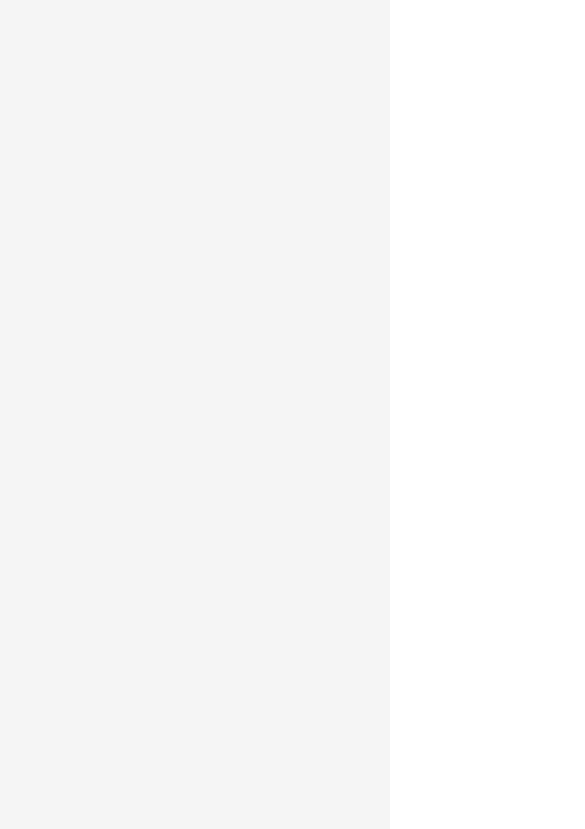
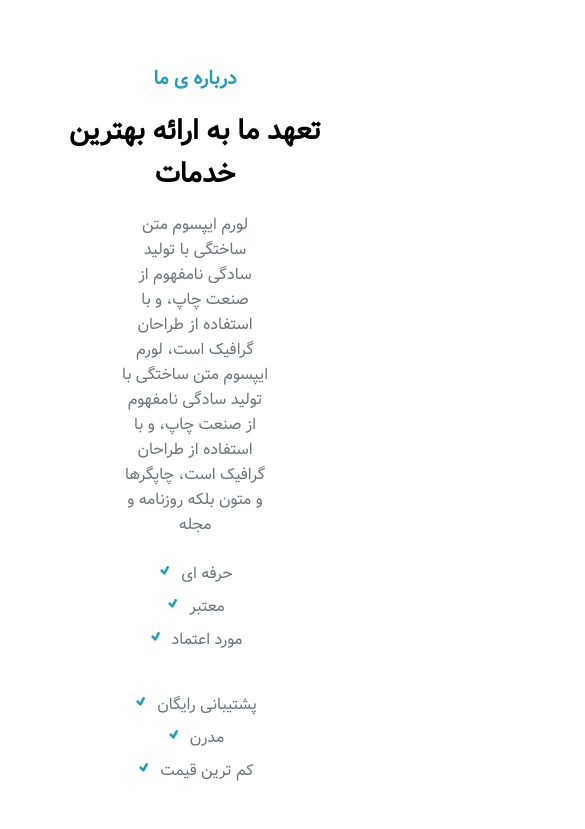
Before and after one commit to Elmira868/Dareno, a React (Vite) app: page / in a window 390 px wide. Shown: the part 1595-2424 px from the top of the page, 585 px wide, since content can reach past the window. Built offline with nearby package versions, Linux system fonts and the light colour scheme.

Commit message:
Add about us to git

```diff
--- a/src/components/About/About.css
+++ b/src/components/About/About.css
@@ -1,20 +1,20 @@
-
-.about-box{
+.about-box {
   display: flex;
-    background-color: whitesmoke;
+  position: relative;
+  top: -8rem;
 }
 
-.about-box--img{
+.about-box--img {
   position: relative;
   padding: 2rem 3rem;
 }
 
-.window-img{
+.window-img {
   width: 450px;
   height: 450px;
 }
 
-.about-img{
+.about-img {
   width: 250px;
   height: 250px;
   position: absolute;
@@ -22,19 +22,130 @@
   right: -70px;
 }
 
-.about-us--texts{
+.about-us--texts {
   text-align: right;
   padding: 2rem 3rem;
   overflow: hidden;
 }
 
-.about-us{
+.about-us {
   color: #219ebc;
   font-size: 1.2rem;
 }
 
-.about-us--desc{
+.about-us--desc {
   font-size: 1rem;
   color: #6c757d;
   margin-top: 1rem;
 }
+
+.about-features {
+  display: flex;
+  justify-content: space-between;
+}
+.about-features ul {
+  padding: 3rem 5rem;
+}
+.about-features ul li {
+  list-style: none;
+  color: #6c757d;
+  padding-top: 1rem;
+  font-size: 1.1rem;
+}
+
+.about-icon {
+  color: #219ebc;
+  margin-right: 0.5rem;
+}
+
+/* Responsive */
+@media (max-width: 768px) {
+  .about-box {
+    flex-direction: column;
+    align-items: center;
+    top: 0;
+  }
+
+  .about-box--img {
+    padding: 0;
+  }
+
+  .window-img {
+    width: 100%;
+  }
+
+  .about-img {
+    width: 200px;
+    height: 200px;
+    right: -35px;
+  }
+
+  .about-us--texts {
+    margin-top: 4rem;
+    text-align: center;
+  }
+
+  .about-us--title {
+    font-size: 1.75rem;
+    margin-top: 1rem;
+  }
+
+  .about-us--desc {
+    width: 50%;
+    margin: auto;
+    padding-top: 1rem;
+  }
+
+  .about-features {
+    flex-direction: column;
+  }
+
+  .about-features ul {
+    padding: 1rem 0;
+  }
+
+  .about-features ul li {
+    padding-top: 0.5rem;
+    font-size: 1rem;
+  }
+}
+
+@media (min-width: 769px) and (max-width: 992px) {
+  .about-box {
+    flex-direction: column;
+  }
+
+  .about-img {
+    right: 180px;
+  }
+
+  .about-us--texts {
+    margin-top: 2rem;
+  }
+}
+
+@media (min-width: 993px) and (max-width: 1199px) {
+  .about-box {
+    flex-direction: column;
+  }
+
+  .about-box--img {
+    margin: auto;
+  }
+
+  .about-us--texts {
+    margin-top: 2rem;
+  }
+
+  .about-us--desc {
+    font-size: 1.2rem;
+  }
+
+  .about-features ul {
+    margin: auto;
+  }
+
+  .about-features ul li {
+    font-size: 1.3rem;
+  }
+}
--- a/src/components/About/About.jsx
+++ b/src/components/About/About.jsx
@@ -1,36 +1,58 @@
-import './About.css';
-import about2 from '../../assets/img/about2.jpg';
-import about1 from '../../assets/img/about-1.avif';
+import "./About.css";
+import about2 from "../../assets/img/about2.jpg";
+import about1 from "../../assets/img/about-1.avif";
+import { TiTick } from "react-icons/ti";
+export default function About() {
+  return (
+    <>
+      <div className="about-box">
+        <div className="about-box--img">
+          <img src={about1} alt="window" className="window-img" />
+          <img src={about2} alt="about" className="about-img" />
+        </div>
+        <div className="about-us--texts">
+          <h5 className="about-us">درباره ی ما</h5>
+          <h1 className="about-us--title">تعهد ما به ارائه بهترین خدمات</h1>
+          <p className="about-us--desc">
+            لورم ایپسوم متن ساختگی با تولید سادگی نامفهوم از صنعت چاپ، و با
+            استفاده از طراحان گرافیک است، لورم ایپسوم متن ساختگی با تولید سادگی
+            نامفهوم از صنعت چاپ، و با استفاده از طراحان گرافیک است، چاپگرها و
+            متون بلکه روزنامه و مجله
+          </p>
 
-export default function About(){
-    return(
-        <>
-        <div className='about-box'>
-            <div className='about-box--img'>
-                <img src={about1} alt="window" className='window-img'/>
-                <img src={about2} alt="about" className='about-img' />
-            </div>
-            <div className='about-us--texts'>
-                <h5 className='about-us'>درباره ی ما</h5>
-                <h1 className='about-us--title'>
-                    تعهد ما به ارائه بهترین خدمات
-                </h1>
-                <p className='about-us--desc'>
-                    لورم ایپسوم متن ساختگی با
-                     تولید سادگی نامفهوم از صنعت چاپ،
-                     و با استفاده از طراحان گرافیک است،
-                     لورم ایپسوم متن
-                      ساختگی با تولید سادگی نامفهوم از صنعت چاپ،
-                      و با استفاده از طراحان گرافیک است،
-                      چاپگرها و متون بلکه روزنامه و مجله
-                </p>
+          <div className="about-features">
+            <ul>
+              <li>
+                <TiTick className="about-icon" />
+                حرفه ای
+              </li>
+              <li>
+                <TiTick className="about-icon" />
+                معتبر
+              </li>
+              <li>
+                <TiTick className="about-icon" />
+                مورد اعتماد
+              </li>
+            </ul>
 
-                {/* <ul>
-
-                </ul> */}
-
-            </div>
+            <ul>
+              <li>
+                <TiTick className="about-icon" />
+                پشتیبانی رایگان
+              </li>
+              <li>
+                <TiTick className="about-icon" />
+                مدرن
+              </li>
+              <li>
+                <TiTick className="about-icon" />
+                کم ترین قیمت
+              </li>
+            </ul>
+          </div>
         </div>
-        </>
-    )
+      </div>
+    </>
+  );
 }
--- a/src/components/Header/Header.css
+++ b/src/components/Header/Header.css
@@ -5,6 +5,7 @@
   width: 100%;
   height: 100vh;
 }
+
 
 .logo {
   padding-left: 1rem;
```
Lines whose indentation alone changed are shown as unchanged.
